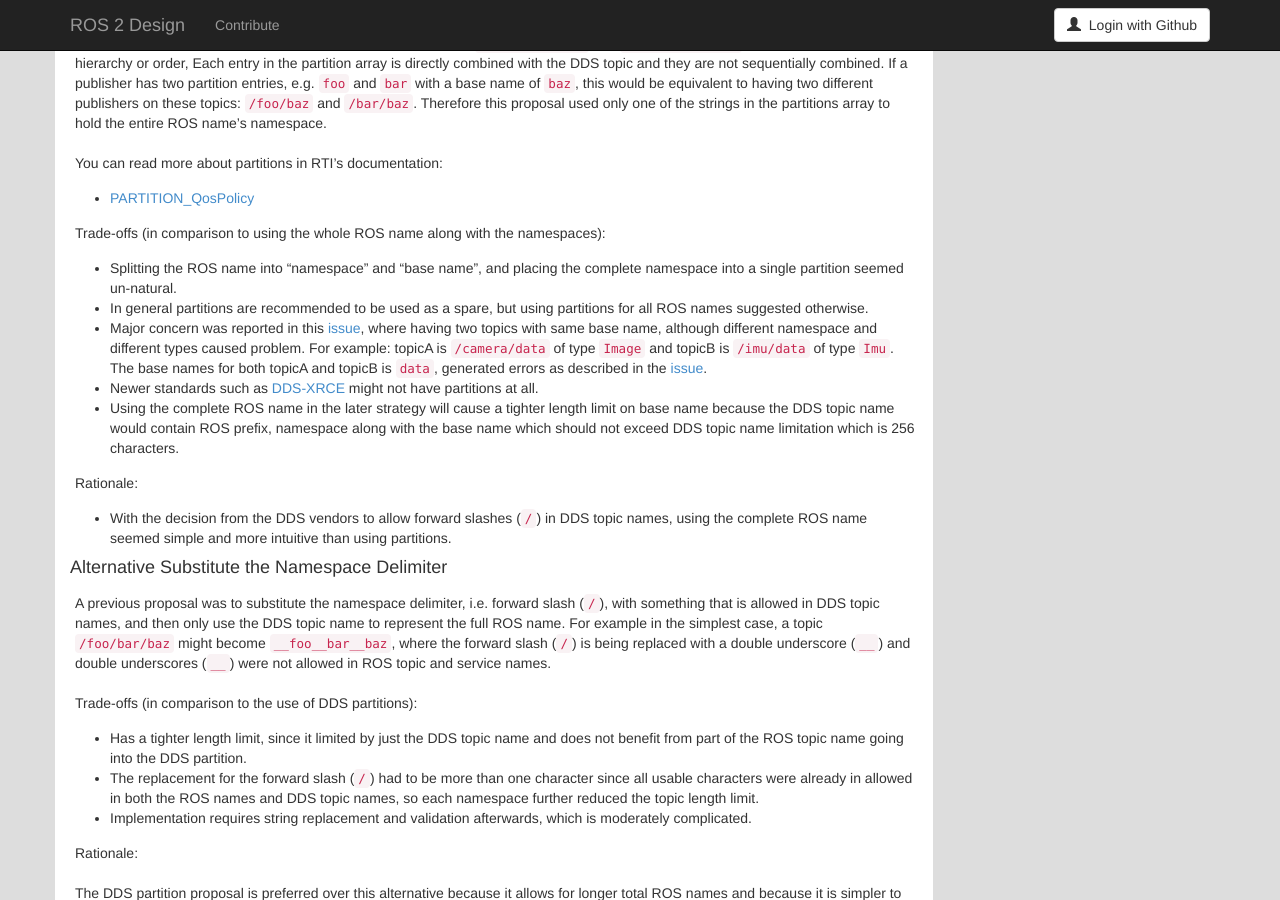
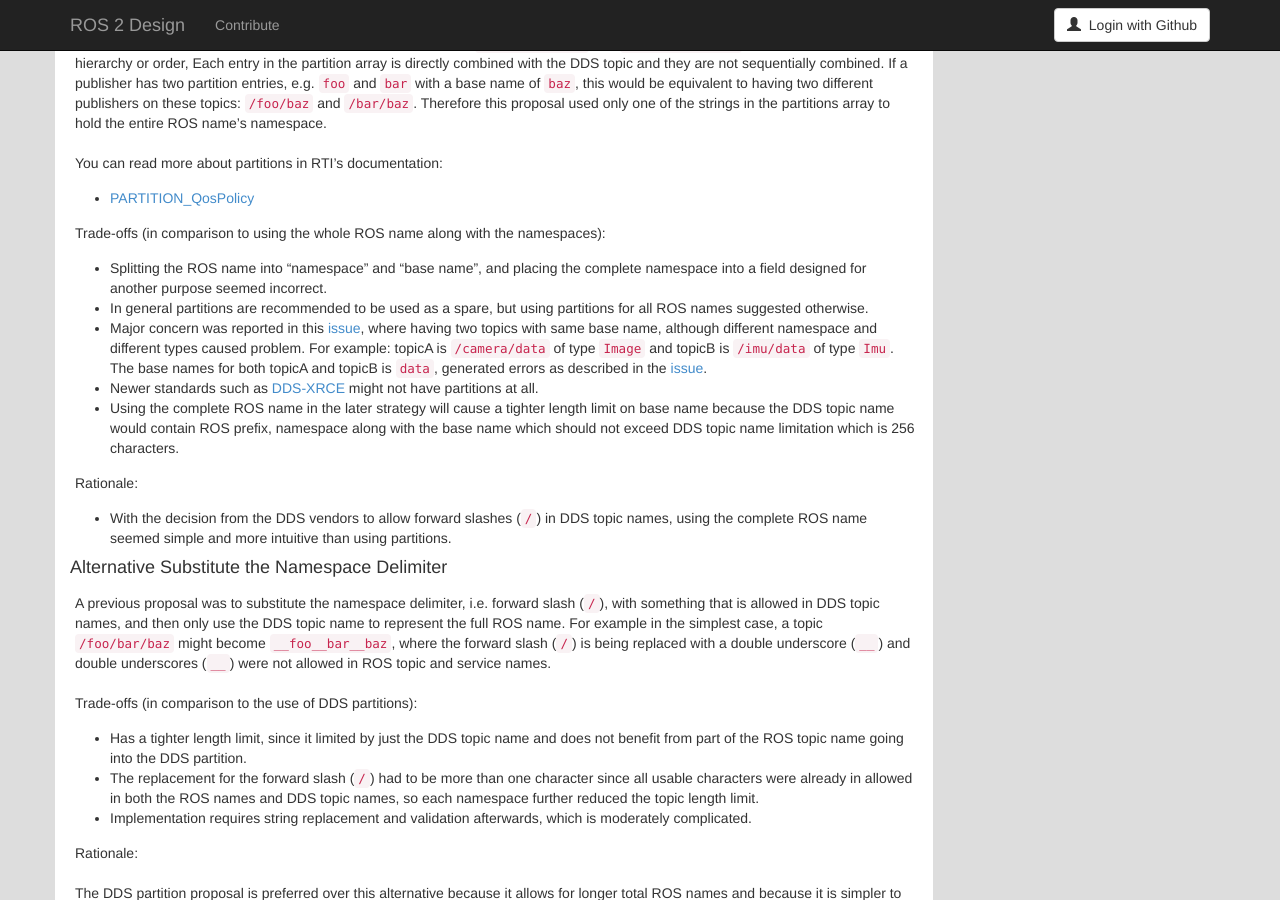
Before and after one commit to ros2/design, a Jekyll site: the page built from articles/140_topic_and_service_name_mapping.md, in a window 1280 px wide and 900 px high, scrolled down 7350 px. Built offline with Jekyll 4.4.1, drawn with Linux system fonts in a browser that asks for light colours; nearby versions of some CDN libraries.

Commit message:
attempt to clarify the 'un-natural' character of using partition

```diff
--- a/articles/140_topic_and_service_name_mapping.md
+++ b/articles/140_topic_and_service_name_mapping.md
@@ -359,7 +359,7 @@ You can read more about partitions in RTI's documentation:
 
 Trade-offs (in comparison to using the whole ROS name along with the namespaces):
 
-- Splitting the ROS name into "namespace" and "base name", and placing the complete namespace into a single partition seemed un-natural.
+- Splitting the ROS name into "namespace" and "base name", and placing the complete namespace into a field designed for another purpose seemed incorrect.
 - In general partitions are recommended to be used as a spare, but using partitions for all ROS names suggested otherwise.
 - Major concern was reported in this [issue](https://github.com/ros2/rmw_connext/issues/234), where having two topics with same base name, although different namespace and different types caused problem. For example: topicA is `/camera/data` of type `Image` and topicB is `/imu/data` of type `Imu`. The base names for both topicA and topicB is `data`, generated errors as described in the [issue](https://github.com/ros2/rmw_connext/issues/234).
 - Newer standards such as [DDS-XRCE](https://www.omg.org/spec/DDS-XRCE) might not have partitions at all.
```
